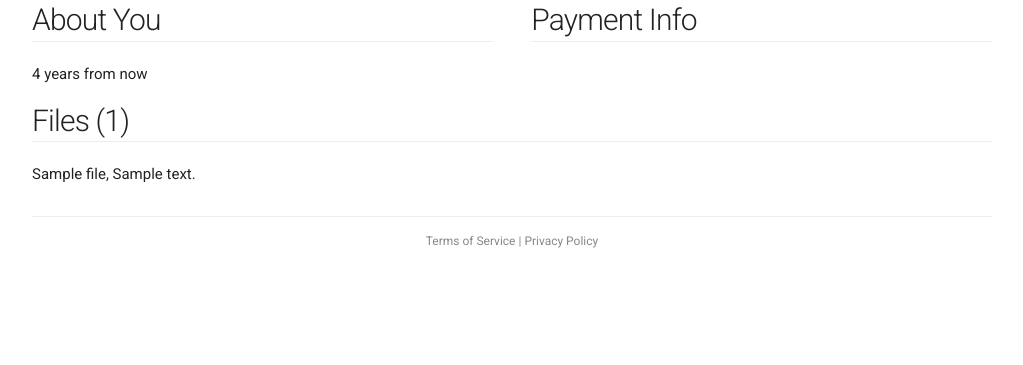
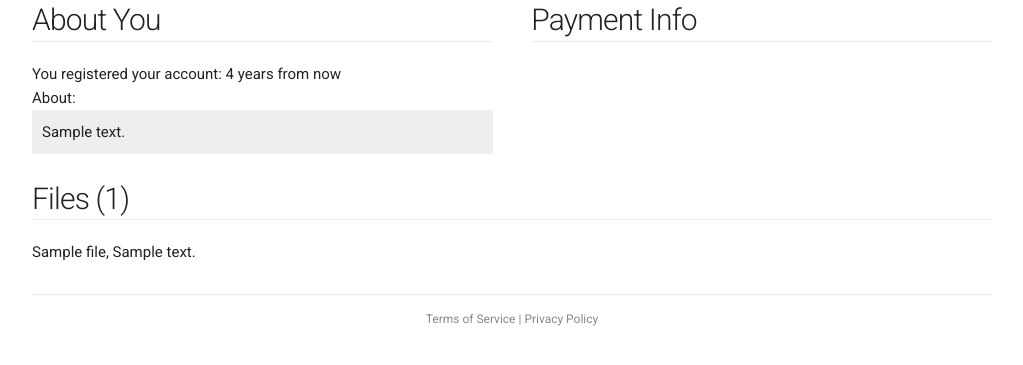
Before and after one commit to Battleroid/nestegg, a Flask app: page /profile/cp in a window 1280 px wide. Shown: the part 133-498 px from the top of the page, without its empty margins (128-1151 px from the left). Run offline with Flask 2, Linux system fonts and the light colour scheme; a user stored in the database is signed in; tables that the repository leaves empty hold one stand-in row (values such as "Sample post"); some libraries are stand-ins or nearby versions.

Commit message:
minor changes

```diff
--- a/models.py
+++ b/models.py
@@ -11,7 +11,7 @@ class User(db.Model):
     email = db.Column(db.String(255), nullable=False, unique=True)
     confirmed = db.Column(db.Boolean, default=False)
     about = db.Column(db.Text(1000))
-    registered_at = db.Column(db.DateTime, default=datetime.datetime.utcnow())
+    registered_at = db.Column(db.DateTime, default=datetime.datetime.now())
     pro_status = db.Column(db.Boolean, server_default='0')
     pro_expiration = db.Column(db.DateTime, nullable=True)
     stripe_token = db.Column(db.String(255), nullable=True, unique=True)
@@ -48,6 +48,12 @@ class User(db.Model):
     def __repr__(self):
         return '<User %r %r>' % (self.username, self.email)
 
+    def get_id(self):
+        return self.id
+
+    def __unicode__(self):
+        return self.username
+
 
 class File(db.Model):
     __tablename__ = 'files'
--- a/nestegg.py
+++ b/nestegg.py
@@ -47,3 +47,4 @@ lm.login_view = 'users.login'
 @lm.user_loader
 def load_user(user_id):
     return User.query.filter_by(id=int(user_id)).first()
+    # return User.query.get(user_id)
--- a/users/templates/control_panel.html
+++ b/users/templates/control_panel.html
@@ -4,7 +4,9 @@
     <div class="row cp">
         <div class="panel one-half column">
             <h4>About You</h4>
-            {{ current_user.registered_at | timesince }}
+            You registered your account: {{ current_user.registered_at | timesince }}
+            <br>
+            {% if current_user.about %}About:<div class="well">{{ current_user.about }}</div>{% else %}You haven't written an about yet!{% endif %}
         </div>
         <div class="panel one-half column">
             <h4>Payment Info</h4>
--- a/users/views.py
+++ b/users/views.py
@@ -59,7 +59,7 @@ def login():
         if user is not None and user.check_password(form.password.data):
             login_user(user)
             flash('Welcome back, %s.' % user.username)
-            next = request.args.get('next')
+            # next = request.args.get('next')
             return redirect(url_for('users.control_panel'))
         else:
             flash('Invalid username or password.', 'error')
```
